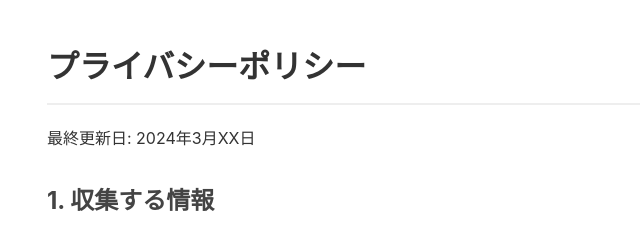
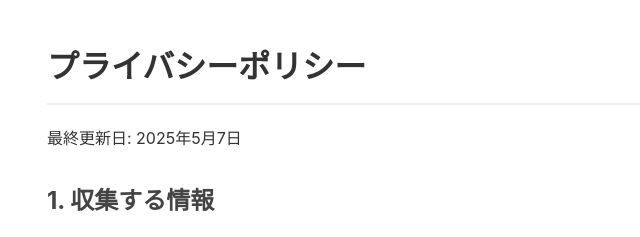
Before and after one commit to winmac924/flashnote-privacy, a plain HTML site: page index.html in a window 1280 px wide. Shown: the top 237 px of the page, 193-833 px from the left. Drawn offline with Linux system fonts and the light colour scheme.

Commit message:
Update index.html

```diff
--- a/index.html
+++ b/index.html
@@ -31,7 +31,7 @@
 </head>
 <body>
     <h1>プライバシーポリシー</h1>
-    <p>最終更新日: 2024年3月XX日</p>
+    <p>最終更新日: 2025年5月7日</p>
 
     <h2>1. 収集する情報</h2>
     <p>本アプリは以下の情報にアクセスします：</p>
```
